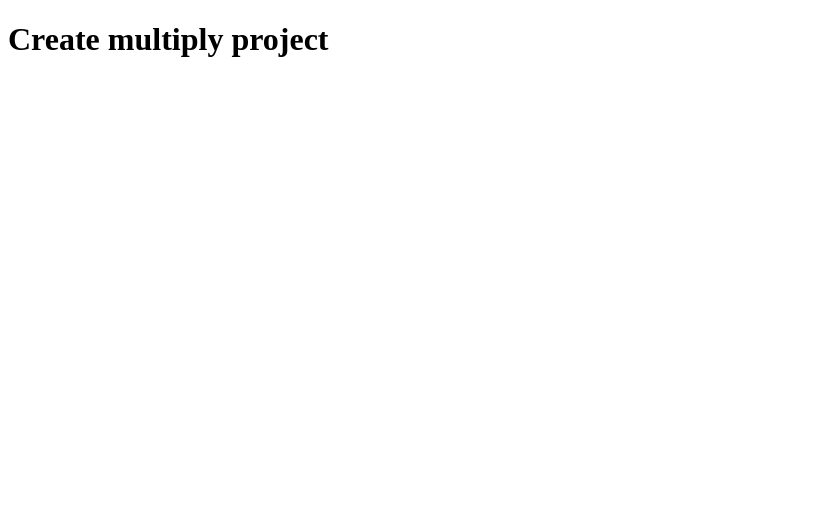
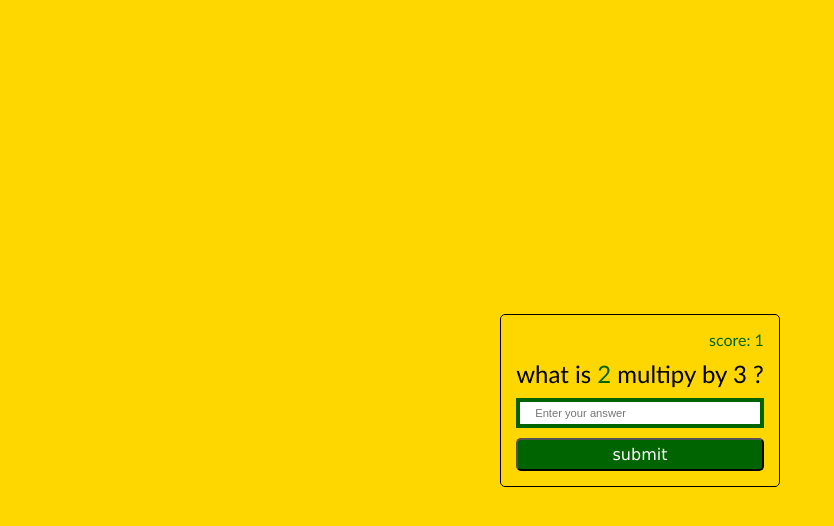
Before and after one commit to mardMasoud/multiply, a plain HTML site: page index.html in a window 1280 px wide. Shown: the whole page, without its empty margins (0-834 px from the left). Drawn offline with Linux system fonts and the light colour scheme.

Commit message:
Version 1.0 of the project

```diff
--- a/index.html
+++ b/index.html
@@ -5,8 +5,14 @@
     <meta http-equiv="X-UA-Compatible" content="IE=edge">
     <meta name="viewport" content="width=<device-width>, initial-scale=1.0">
     <title>Document</title>
+    <link rel="stylesheet" href="style.css">
 </head>
 <body>
-   <h1>Create multiply project</h1>
+   <div class="container">
+    <p class="items">score: 1</p>
+    <p class="items">what is <span>2</span> multipy by <span>3</span> ?</p>
+    <input id="textbox"  type="number" placeholder="Enter your answer" class="items"/>
+    <input id="submit" type="submit" value="submit" class="items"/>
+   </div>
 </body>
 </html>
--- a/style.css
+++ b/style.css
@@ -0,0 +1,54 @@
+*{
+    padding: 0;
+    margin: 0;
+    box-sizing: border-box;
+}
+
+body{
+    background-color: gold;
+    display: flex;
+    height: 100vh;
+    align-items: center;
+    justify-content: center;
+    font-family: 'Gill Sans', 'Gill Sans MT', Calibri, 'Trebuchet MS', sans-serif;
+}
+.container{
+    border: 1px solid black;
+    border-radius: 5px;
+    padding: 10px;
+    display: flex;
+    flex-direction: column;
+
+}
+
+.container .items{
+    margin: 5px;
+}
+
+.container :first-child{
+    align-self: flex-end;
+   color :darkgreen
+}
+
+.container :nth-child(2){
+    font-size: 1.5rem;
+
+}
+.container :nth-child(3){
+    padding:5px 15px;
+    font-size: 0.7rem;
+
+    color: #000000;
+    border: 4px solid darkgreen
+
+}
+.container :nth-child(4){
+    padding:5px 15px;
+    font-size: 1rem;
+    border-radius: 5px;
+    background-color:darkgreen ;
+    color: white;
+    font-family: 'Lucida Sans', 'Lucida Sans Regular', 'Lucida Grande', 'Lucida Sans Unicode', Geneva, Verdana, sans-serif;
+    font-weight: 100;
+    outline: none;
+}
```
